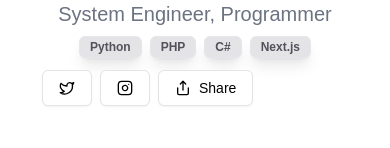
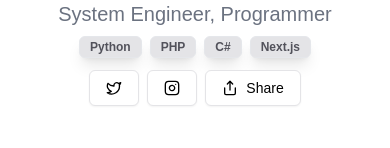
Before and after one commit to Hamaryo226/ryota-space, a Next.js app: page / in a window 390 px wide. Shown: the part 329-477 px from the top of the page. Built offline with nearby package versions, Linux system fonts and the light colour scheme.

Commit message:
モバイルサイズ時にセンタリングするように

```diff
--- a/src/app/page.tsx
+++ b/src/app/page.tsx
@@ -78,7 +78,7 @@
                 Next.js
               </Badge>
             </div>
-            <div className="flex items-center space-x-2">
+            <div className="flex items-center space-x-2 justify-center md:justify-start">
               <Link
                 href="https://twitter.com/_hamaryo"
                 passHref
```
